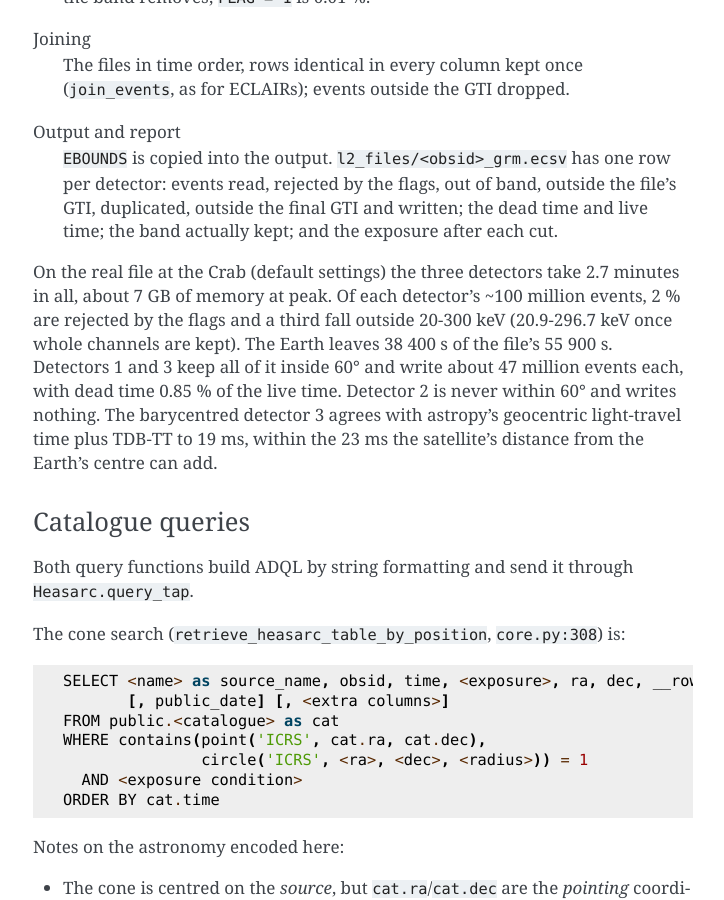
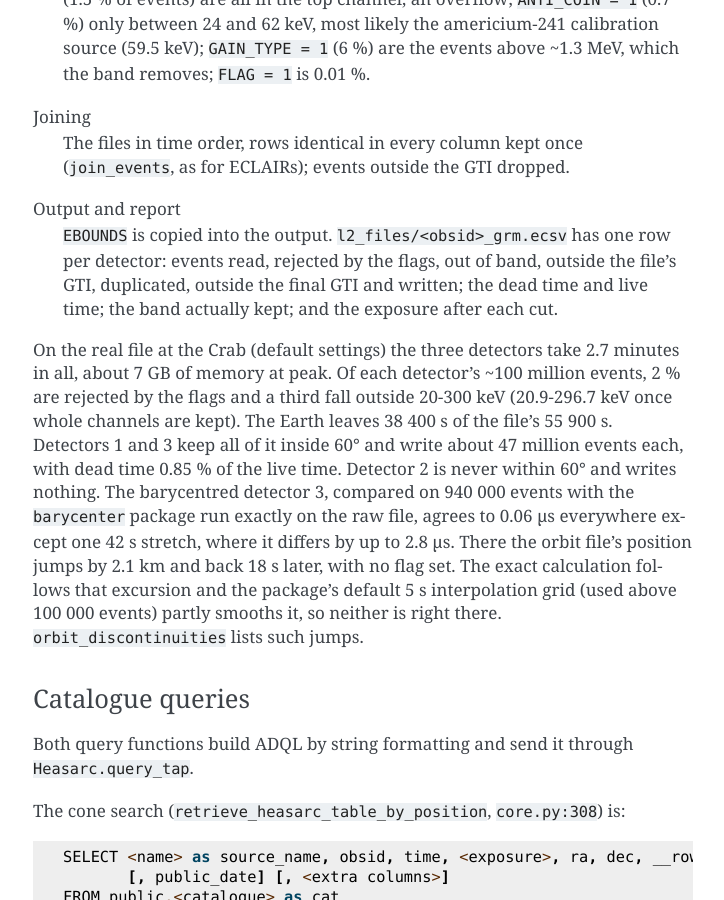
Before and after one commit to matteobachetti/heasarc_retrieve_pipeline, a Sphinx documentation site: the page built from docs/technical_details.rst, in a window 1280 px wide and 900 px high, scrolled down 10188 px. Shown: the whole window, without its empty margins (387-1111 px from the left). Built offline with Sphinx 7.4.7, drawn with Linux system fonts in a browser that asks for light colours; the version number could not be read and is left out; some of the changed text lies outside the part shown.

Commit message:
Check SVOM barycentring against the barycenter package on the raw files, to 0.06 us, not against a geocentric estimate

```diff
--- a/docs/technical_details.rst
+++ b/docs/technical_details.rst
@@ -379,9 +379,11 @@
 of the events are flagged and none are duplicated. In that ObsID the Crab never came
 within 40° of the ECLAIRs axis, so the default off-axis cut left nothing: the pass is
 written and barycentred only with the cut off. Then the output is time-sorted, inside its
-GTI, with ``ONTIME`` equal to the GTI total, and the package's correction at mid-pass
-agrees with astropy's geocentric light-travel time plus TDB-TT to 7 ms, within the
-23 ms the satellite's distance from the Earth's centre can add.
+GTI, with ``ONTIME`` equal to the GTI total. Every one of its 3.6 million barycentred
+times equals, to 0.06 µs (one float64 step at these times), what the ``barycenter``
+package gives when run directly on the raw archive file, evaluated exactly at each event.
+The package itself is checked against ``barycorr`` to one step (see its documentation),
+so this ties the pipeline's output to ``barycorr`` at the same level.
 
 SVOM/GRM reduction (``svom_grm.py``)
 ~~~~~~~~~~~~~~~~~~~~~~~~~~~~~~~~~~~~
@@ -437,8 +439,12 @@
 channels are kept). The Earth leaves 38 400 s of the file's 55 900 s. Detectors 1 and 3
 keep all of it inside 60° and write about 47 million events each, with dead time 0.85 %
 of the live time. Detector 2 is never within 60° and writes nothing. The barycentred
-detector 3 agrees with astropy's geocentric light-travel time plus TDB-TT to 19 ms,
-within the 23 ms the satellite's distance from the Earth's centre can add.
+detector 3, compared on 940 000 events with the ``barycenter`` package run exactly on
+the raw file, agrees to 0.06 µs everywhere except one 42 s stretch, where it differs by up
+to 2.8 µs. There the orbit file's position jumps by 2.1 km and back 18 s later, with no
+flag set. The exact calculation follows that excursion and the package's default 5 s
+interpolation grid (used above 100 000 events) partly smooths it, so neither is right
+there. ``orbit_discontinuities`` lists such jumps.
 
 Catalogue queries
 ~~~~~~~~~~~~~~~~~
```
